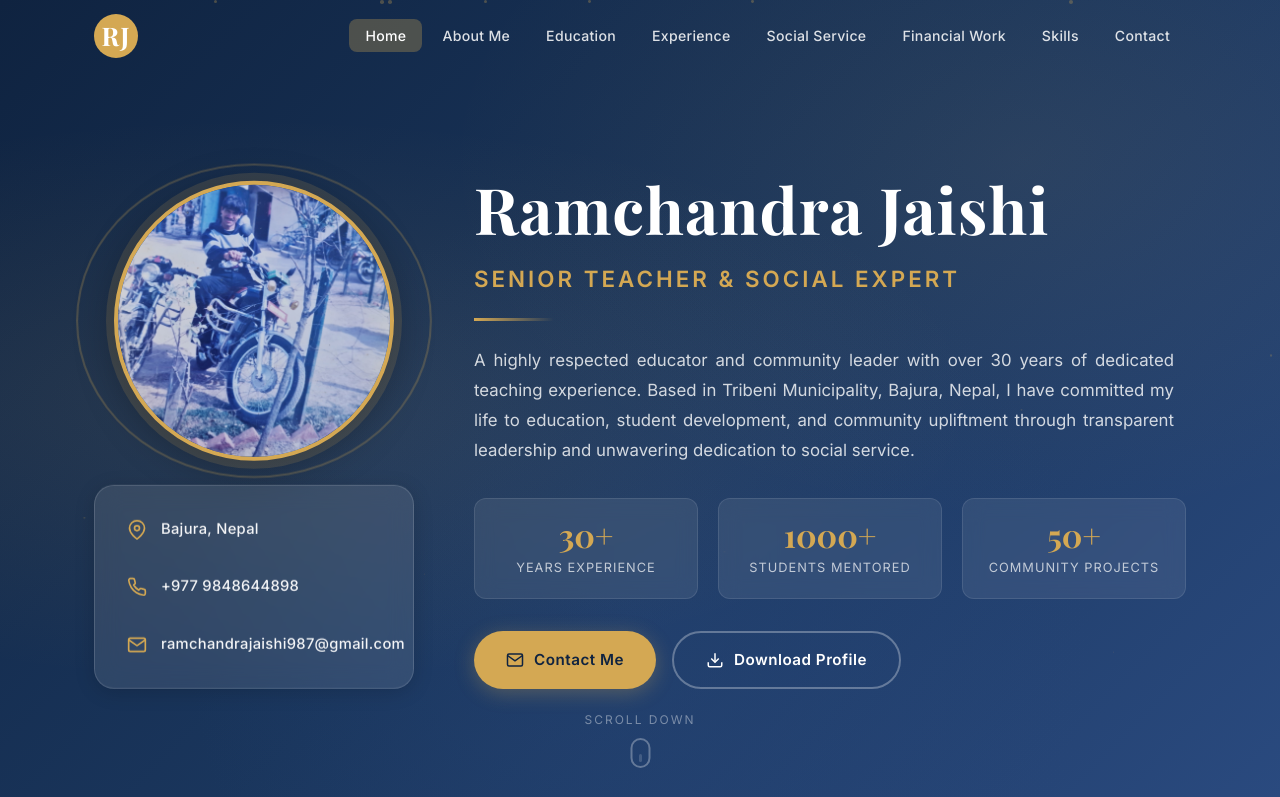
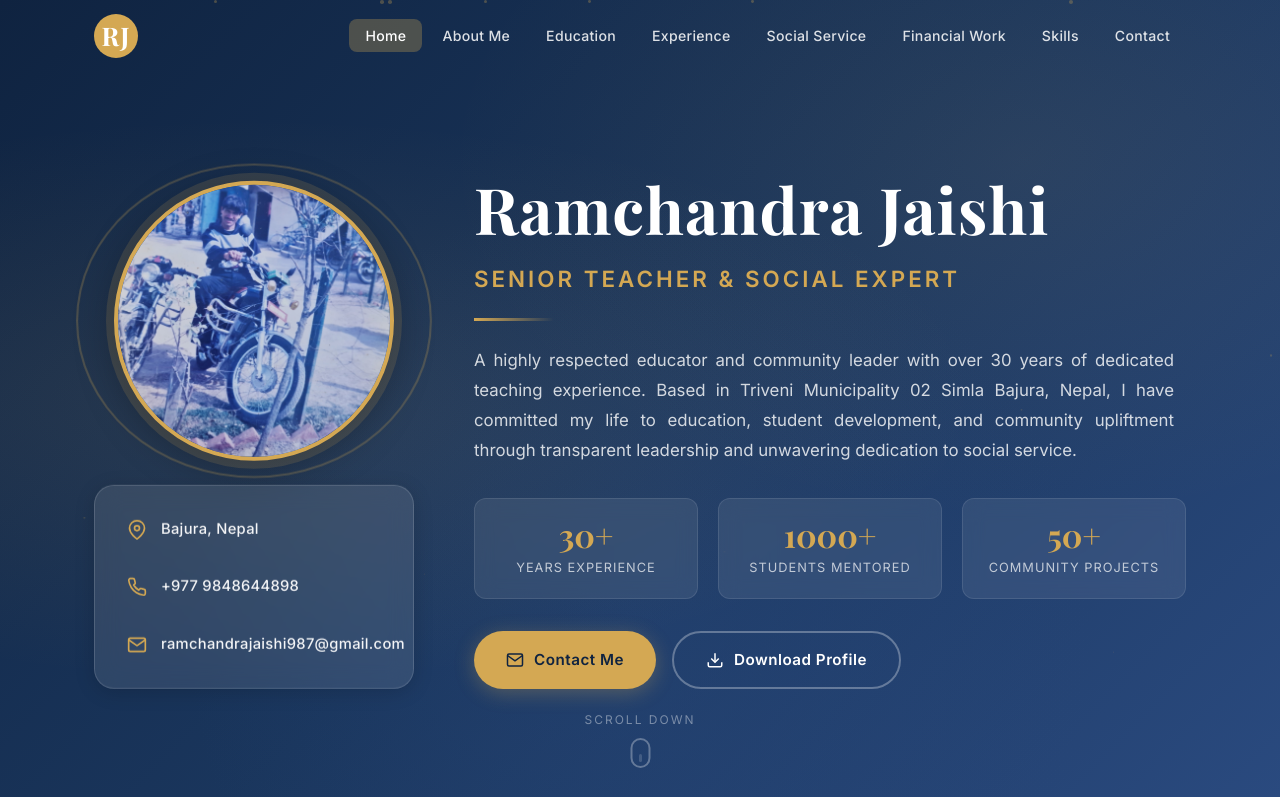
Before and after one commit to arjunnyaupane16/portfolio, a plain HTML site: page index.html in a window 1280 px wide. Shown: the top 797 px of the page. Drawn offline with nearby package versions, Linux system fonts and the light colour scheme.

Commit message:
your message

```diff
--- a/index.html
+++ b/index.html
@@ -87,7 +87,8 @@
           <div class="hero-divider reveal reveal-delay-3"></div>
           <p class="hero-description reveal reveal-delay-3">
             A highly respected educator and community leader with over 30 years of dedicated teaching experience.
-            Based in Tribeni Municipality, Bajura, Nepal, I have committed my life to education, student development,
+            Based in Triveni Municipality 02 Simla Bajura, Nepal, I have committed my life to education, student
+            development,
             and community upliftment through transparent leadership and unwavering dedication to social service.
           </p>
           <div class="hero-stats reveal reveal-delay-4">
```
